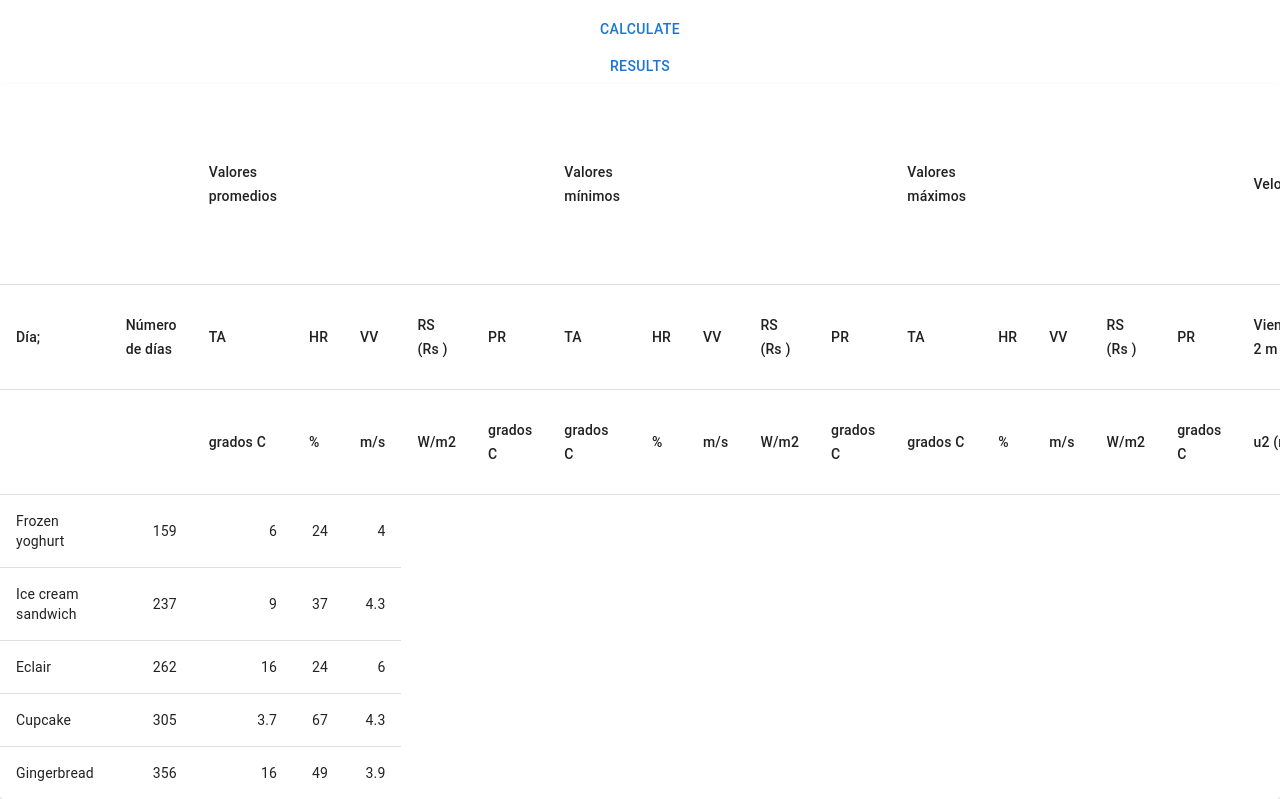
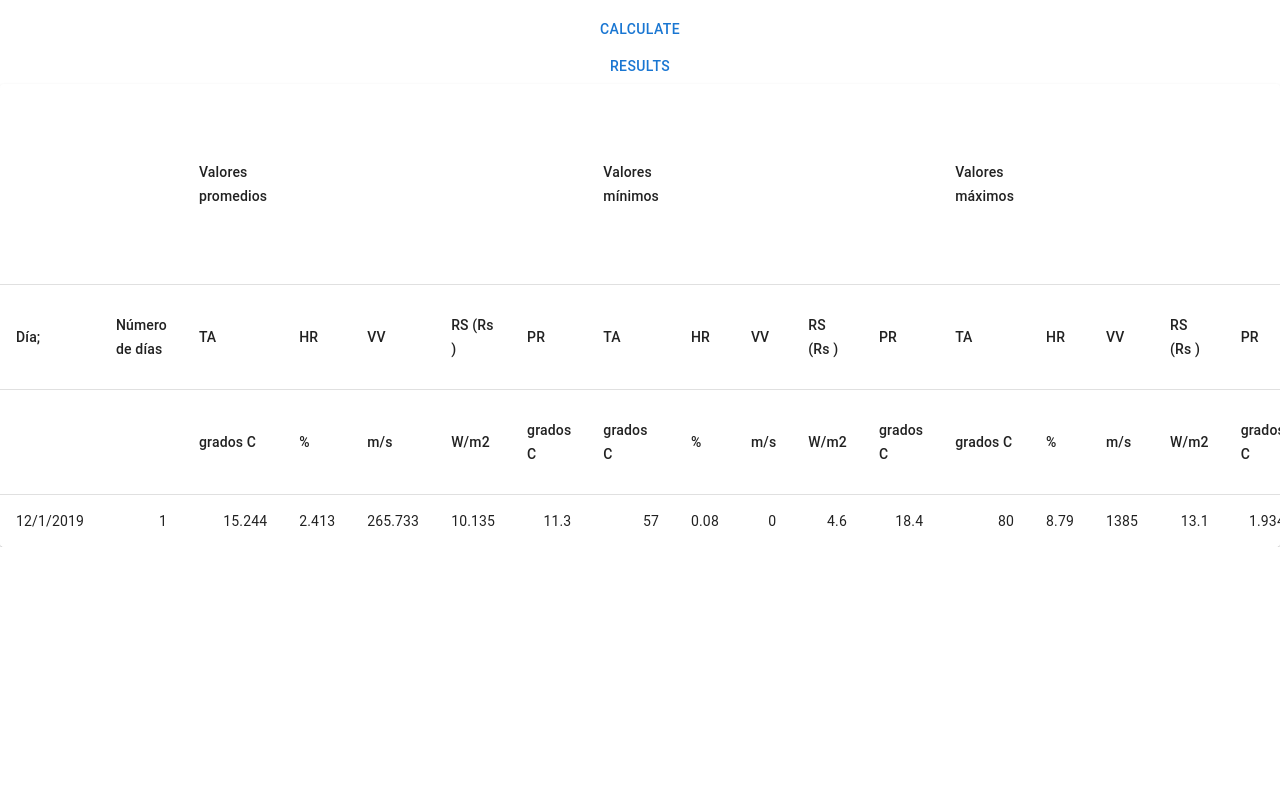
Before and after one commit to lross2k/revap, a React (Create React App) app: page / in a window 1280 px wide. Shown: the part 717-1516 px from the top of the page. After the commit the page ends 1264 px from the top, so only its background shows below. Built offline with nearby package versions, Linux system fonts and the light colour scheme.

Commit message:
Have a table, but no hot reload
LRL

```diff
--- a/package.json
+++ b/package.json
@@ -6,6 +6,7 @@
     "@emotion/react": "^11.11.4",
     "@emotion/styled": "^11.11.0",
     "@mui/material": "^5.15.14",
+    "@mui/x-data-grid": "^7.1.0",
     "@mui/x-date-pickers": "^7.0.0",
     "@testing-library/jest-dom": "^5.17.0",
     "@testing-library/react": "^13.4.0",
--- a/src/App.tsx
+++ b/src/App.tsx
@@ -3,7 +3,7 @@ import InputFrame from './components/inputFrame';
 import UI from './components/ui';
 import { useState, useEffect } from 'react';
 import dayjs, { Dayjs } from 'dayjs';
-import ResultsTable from './components/resultsTable';
+import ResultsTable, { ResultsTableRow, ResultsTableData } from './components/resultsTable';
 
 function calculateDecimalDegrees(degrees: number, minutes: number, seconds: number): number {
   return degrees + (minutes / 60) + (seconds / 3600);
@@ -12,6 +12,57 @@ function calculateDecimalDegrees(degrees: number, minutes: number, seconds: numb
 function deg2Rad(degrees: number): number {
   return degrees * Math.PI / 180.0;
 }
+
+export function createData(
+  col1: string,
+  col2: number,
+  col3: number,
+  col4: number,
+  col5: number,
+  col6: number,
+  col7: number,
+  col8: number,
+  col9: number,
+  col10: number,
+  col11: number,
+  col12: number,
+  col13: number,
+  col14: number,
+  col15: number,
+  col16: number,
+  col17: number,
+  col18: number,
+  col19: number,
+  col20: number,
+  col21: number,
+  col22: number,
+  col23: number,
+  col24: number,
+  col25: number,
+  col26: number,
+  col27: number,
+  col28: number,
+  col29: number,
+  col30: number,
+  col31: number,
+  col32: number,
+  col33: number,
+  col34: number,
+  col35: number,
+  col36: number,
+  col37: number,
+  col38: number,
+  col39: number,
+  col40: number,
+  col41: number,
+  col42: number,
+  col43: number
+): ResultsTableRow  {
+  return { col1, col2, col3, col4, col5, col6, col7, col8, col9, col10, col11, col12, col13, col14,
+    col15, col16, col17, col18, col19, col20, col21, col22, col23, col24, col25, col26, col27,
+    col28, col29, col30, col31, col32, col33, col34, col35, col36, col37, col38, col39, col40,
+    col41, col42, col43 };
+};
 
 function App() {
   const [heightSv, setHeightSv]                          = useState(2129);
@@ -43,7 +94,7 @@ function App() {
   const [endDateYearSv, setEndDateYearSv]                = useState(endDate?.year());
   const [endDateMonthSv, setEndDateMonthSv]              = useState(endDate?.month());
   const [endDateDaySv, setEndDateDaySv]                  = useState(endDate?.day());
-  const [resultsData, setResultsData]                    = useState<Array<string>>([]);
+  const [resultsData, setResultsData]                    = useState<ResultsTableData>([createData("12/1/2019", 1, 15.244, 71.326, 2.413, 265.733, 10.135, 11.300, 57.000, 0.080, 0.000, 4.600, 18.400, 80.000, 8.790, 1385.000, 13.100, 1.934, 2.116, 1.339, 1.728, 0.111, 1.139, 0.589, 22.959, 335.667, 1.029, -0.388, 4.396, 0.160, 1.499, 0.148, 0.018, 0.279, 1.438, 11.454, 1.140, 17.679, 20.141, 0.000, 17.679, 3.201, 4.261)]);
 
   useEffect(() => {
     if (startDate) {
@@ -154,7 +205,7 @@ function App() {
             setResultsData={setResultsData}
           />
       </header>
-      <ResultsTable />
+      <ResultsTable resultsData={resultsData}/>
     </div>
   );
 }
--- a/src/components/resultsTable.tsx
+++ b/src/components/resultsTable.tsx
@@ -6,25 +6,59 @@ import TableHead from '@mui/material/TableHead';
 import TableRow from '@mui/material/TableRow';
 import Paper from '@mui/material/Paper';
 
-function createData(
-  name: string,
-  calories: number,
-  fat: number,
-  carbs: number,
-  protein: number,
-) {
-  return { name, calories, fat, carbs, protein };
-}
+export interface ResultsTableRow {
+  col1: string;
+  col2: number;
+  col3: number;
+  col4: number;
+  col5: number;
+  col6: number;
+  col7: number;
+  col8: number;
+  col9: number;
+  col10: number;
+  col11: number;
+  col12: number;
+  col13: number;
+  col14: number;
+  col15: number;
+  col16: number;
+  col17: number;
+  col18: number;
+  col19: number;
+  col20: number;
+  col21: number;
+  col22: number;
+  col23: number;
+  col24: number;
+  col25: number;
+  col26: number;
+  col27: number;
+  col28: number;
+  col29: number;
+  col30: number;
+  col31: number;
+  col32: number;
+  col33: number;
+  col34: number;
+  col35: number;
+  col36: number;
+  col37: number;
+  col38: number;
+  col39: number;
+  col40: number;
+  col41: number;
+  col42: number;
+  col43: number;
+};
 
-const rows = [
-  createData('Frozen yoghurt', 159, 6.0, 24, 4.0),
-  createData('Ice cream sandwich', 237, 9.0, 37, 4.3),
-  createData('Eclair', 262, 16.0, 24, 6.0),
-  createData('Cupcake', 305, 3.7, 67, 4.3),
-  createData('Gingerbread', 356, 16.0, 49, 3.9),
-];
+export type ResultsTableData = Array<ResultsTableRow>;
 
-export default function ResultsTable() {
+interface ResultsTableProps {
+  resultsData: ResultsTableData;
+};
+
+export default function ResultsTable( { resultsData }: Readonly<ResultsTableProps> ) {
   return (
     <TableContainer component={Paper}>
       <Table sx={{ minWidth: 650 }} aria-label="simple table">
@@ -166,18 +200,55 @@ export default function ResultsTable() {
           </TableRow>
         </TableHead>
         <TableBody>
-          {rows.map((row) => (
+          {resultsData.map((row) => (
             <TableRow
-              key={row.name}
+              key={row.col1}
               sx={{ '&:last-child td, &:last-child th': { border: 0 } }}
             >
               <TableCell component="th" scope="row">
-                {row.name}
+                {row.col1}
               </TableCell>
-              <TableCell align="right">{row.calories}</TableCell>
-              <TableCell align="right">{row.fat}</TableCell>
-              <TableCell align="right">{row.carbs}</TableCell>
-              <TableCell align="right">{row.protein}</TableCell>
+              <TableCell align="right">{row.col2}</TableCell>
+              <TableCell align="right">{row.col3}</TableCell>
+              <TableCell align="right">{row.col5}</TableCell>
+              <TableCell align="right">{row.col6}</TableCell>
+              <TableCell align="right">{row.col7}</TableCell>
+              <TableCell align="right">{row.col8}</TableCell>
+              <TableCell align="right">{row.col9}</TableCell>
+              <TableCell align="right">{row.col10}</TableCell>
+              <TableCell align="right">{row.col11}</TableCell>
+              <TableCell align="right">{row.col12}</TableCell>
+              <TableCell align="right">{row.col13}</TableCell>
+              <TableCell align="right">{row.col14}</TableCell>
+              <TableCell align="right">{row.col15}</TableCell>
+              <TableCell align="right">{row.col16}</TableCell>
+              <TableCell align="right">{row.col17}</TableCell>
+              <TableCell align="right">{row.col18}</TableCell>
+              <TableCell align="right">{row.col19}</TableCell>
+              <TableCell align="right">{row.col20}</TableCell>
+              <TableCell align="right">{row.col21}</TableCell>
+              <TableCell align="right">{row.col22}</TableCell>
+              <TableCell align="right">{row.col23}</TableCell>
+              <TableCell align="right">{row.col24}</TableCell>
+              <TableCell align="right">{row.col25}</TableCell>
+              <TableCell align="right">{row.col26}</TableCell>
+              <TableCell align="right">{row.col27}</TableCell>
+              <TableCell align="right">{row.col28}</TableCell>
+              <TableCell align="right">{row.col29}</TableCell>
+              <TableCell align="right">{row.col30}</TableCell>
+              <TableCell align="right">{row.col31}</TableCell>
+              <TableCell align="right">{row.col32}</TableCell>
+              <TableCell align="right">{row.col33}</TableCell>
+              <TableCell align="right">{row.col34}</TableCell>
+              <TableCell align="right">{row.col35}</TableCell>
+              <TableCell align="right">{row.col36}</TableCell>
+              <TableCell align="right">{row.col37}</TableCell>
+              <TableCell align="right">{row.col38}</TableCell>
+              <TableCell align="right">{row.col39}</TableCell>
+              <TableCell align="right">{row.col40}</TableCell>
+              <TableCell align="right">{row.col41}</TableCell>
+              <TableCell align="right">{row.col42}</TableCell>
+              <TableCell align="right">{row.col43}</TableCell>
             </TableRow>
           ))}
         </TableBody>
--- a/src/components/ui.tsx
+++ b/src/components/ui.tsx
@@ -3,6 +3,8 @@ import { FileUploader } from "react-drag-drop-files";
 import Button from '@mui/material/Button';
 import XLSX from 'xlsx'
 import { Dispatch, SetStateAction } from 'react';
+import { ResultsTableData } from './resultsTable';
+import { createData } from '../App';
 
 type IndexDate = { [year: number]: { [month: number]: { [day: number]: number[] } } };
 
@@ -32,7 +34,6 @@ function indexByDate(data: Date[]): IndexDate {
         if (!indexDate[year][month][day]) {
             indexDate[year][month][day] = [];
         }
-
         indexDate[year][month][day].push(index);
     });
 
@@ -290,8 +291,8 @@ function runScenario(
     inputEndDate: Record<string, string>,
     data: SoilData,
     constants: SolarRadiationConstants,
-    resultsData: string[],
-    setResultsData: Dispatch<SetStateAction<Array<string>>>
+    resultsData: ResultsTableData,
+    setResultsData: Dispatch<SetStateAction<ResultsTableData>>
 ): boolean {
     const indexedData = indexByDate(data.date);
 
@@ -338,7 +339,7 @@ function runScenario(
         endDate.day = data.date[data.date.length - 1].getUTCDate();
     }
 
-    const csvResults: string[] = resultsData;
+    const csvResults: ResultsTableData = resultsData;
 
     let amountOfDays = 0;
     let prevTaAvg = 0;
@@ -372,8 +373,7 @@ function runScenario(
                 const soilHeatFlux = calculateSoilHeatFlux(constants, taValues.avg, prevTaAvg, amountOfDays);
                 const evapotranspiration = calculateEvapotranspiration(saturationSlope, radiations.net, soilHeatFlux, windVelocity, taValues.avg, steamPressureDeficit, constants);
 
-                csvResults.push(stringifyIteration(taValues, hrValues, vvValues, rsValues, prValues, windVelocity, saturationSlope, satSteam, pReal, steamPressureDeficit, solarRadiation, julianDay, relativeDistance, solarDeclination, hourlyRadicionAngle, extraterrestrialRadiation, maxDuration, rSo, radiations, soilHeatFlux, evapotranspiration, year, month, day, amountOfDays));
-
+                csvResults.push(createData(`${month}/${day}/${year}`, amountOfDays, taValues['avg'], hrValues['avg'], vvValues['avg'], rsValues['avg'], prValues['avg'], taValues['min'], hrValues['min'], vvValues['min'], rsValues['min'], prValues['min'], taValues['max'], hrValues['max'], vvValues['max'], rsValues['max'], prValues['max'], windVelocity, satSteam['e_t_max'], satSteam['e_t_min'], satSteam['avg_p'], saturationSlope, pReal, steamPressureDeficit, solarRadiation, julianDay, relativeDistance, solarDeclination, hourlyRadicionAngle['value_b'], hourlyRadicionAngle['seccional_correction'], hourlyRadicionAngle['sunset'], hourlyRadicionAngle['sun_middle_point'], hourlyRadicionAngle['start'], hourlyRadicionAngle['end'], extraterrestrialRadiation, maxDuration, rSo, radiations['short_wave'], radiations['relative'], radiations['long_wave'], radiations['net'], soilHeatFlux, evapotranspiration));
                 prevTaAvg = taValues.avg;
             }
         }
@@ -400,8 +400,8 @@ interface UIProps {
     endDateDaySv: number;
     endDateYearSv: number;
     psicrometricSv: number;
-    resultsData: string[];
-    setResultsData: Dispatch<SetStateAction<Array<string>>>;
+    resultsData: ResultsTableData;
+    setResultsData: Dispatch<SetStateAction<ResultsTableData>>;
 }
 
 export default function UI( {meassureHeightSv, latRadsSv, highestPointSv, centerLongDecimalsSv, longDecimalsSv, solarSv, heightSv, albedoSv, caloricCapacitySv, soilDepthSv, startDateMonthSv, startDateDaySv, startDateYearSv, endDateMonthSv, endDateDaySv, endDateYearSv, psicrometricSv, resultsData, setResultsData}: Readonly<UIProps> ) {
@@ -470,7 +470,10 @@ export default function UI( {meassureHeightSv, latRadsSv, highestPointSv, center
         <>
             <FileUploader handleChange={handleChange} name="file" types={fileTypes} />
             <Button onClick={() => file_to_wb(file, load_data)}>Process File</Button>
-            <Button onClick={() => console.log(spreadsheetData)}>Print</Button>
+            <Button onClick={() => {
+                console.log(spreadsheetData)
+                console.log(resultsData)
+            }}>Print</Button>
             <Button onClick={() => runScenarioExample()}>Calculate</Button>
             <Button onClick={() => {console.log(resultsData)}}>Results</Button>
         </>
```
Also changed, not shown: src/components/mainFrame.tsx (+0 -67 lines), 1 other file (tests, documents, lock files or other folders).
